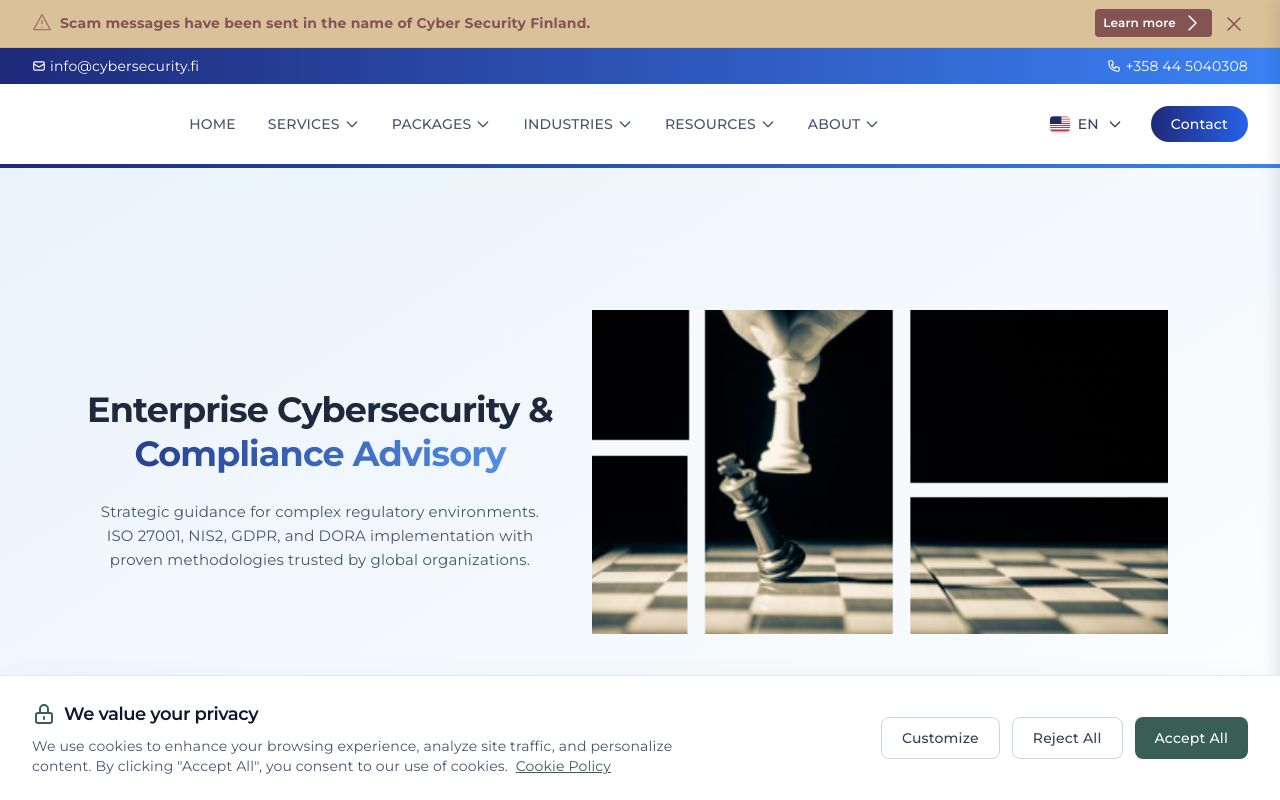
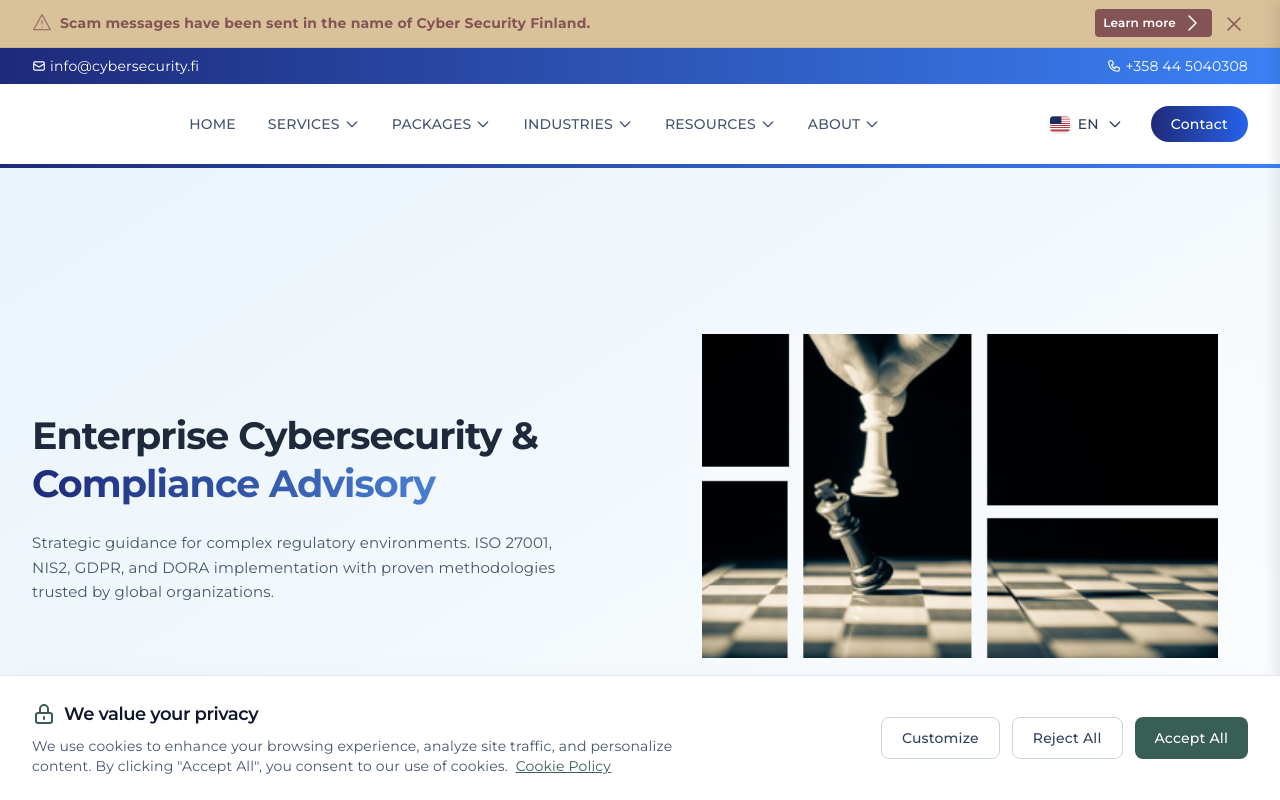
Before and after one commit to BitaYeganeh/CS-V5, an Astro site: page / in a window 1280 px wide. Shown: the top 800 px of the page. Built offline with nearby package versions, Linux system fonts and the light colour scheme; Astro itself is replaced by a stand-in of ours.

Commit message:
home-hero changed

```diff
--- a/src/pages/index.astro
+++ b/src/pages/index.astro
@@ -266,7 +266,7 @@ const latestResources = [
 
 <!-- Hero Section -->
 <section class="bg-gradient-to-br from-blue-50 to-white text-slate-900 md:min-h-screen flex items-center relative overflow-hidden">
-  <div class="relative z-10 max-w-7xl mx-auto px-4 sm:px-6 lg:px-8 w-full py-12 md:py-16 -mt-4 md:mt-0">
+  <div class="relative z-10 max-w-7xl mx-auto px-4 sm:px-6 lg:px-8 w-full py-2 md:py-4 -mt-4 md:mt-0">
 
     <!-- Mobile layout (stacked vertically) -->
     <div class="flex flex-col items-center justify-center gap-6 mb-12 md:hidden">
@@ -285,21 +285,21 @@ const latestResources = [
       <div class="grid md:grid-cols-2 gap-12 lg:gap-16 items-center">
 
         <!-- Left Side: Content -->
-        <div class="text-center">
+        <div class="text-center md:text-left">
 
-          <!-- Title with Montserrat font, 35px size on desktop -->
-          <h1 class="font-bold tracking-tight mb-6 leading-tight text-center md:-mt-16"
-              style="font-family: 'Montserrat', sans-serif; font-size: 35px;">
+          <!-- Title with Montserrat font - CENTERED ON MOBILE, LEFT ON DESKTOP -->
+          <h1 class="font-bold tracking-tight mb-6 leading-tight text-center md:text-left md:-mt-2"
+              style="font-family: 'Montserrat', sans-serif; font-size: 38px;">
             <div>Enterprise Cybersecurity &</div>
             <div class="bg-gradient-to-r from-[#1E2A7A] to-[#60A5FA] bg-clip-text text-transparent">
               Compliance Advisory
             </div>
           </h1>
 
-          <!-- Subtitle text with 15px size -->
-          <p class="text-slate-600 max-w-md mx-auto leading-relaxed"
+          <!-- Subtitle text - CENTERED ON MOBILE, LEFT ON DESKTOP -->
+          <p class="text-slate-600 leading-relaxed text-center md:text-left"
              style="font-family: 'Montserrat', sans-serif; font-size: 15px;">
-            Strategic guidance for complex regulatory environments. ISO 27001, NIS2, GDPR, and DORA implementation with proven methodologies trusted by global organizations.
+            Strategic guidance for complex regulatory environments. ISO 27001,<br class="hidden md:block">NIS2, GDPR, and DORA implementation with proven methodologies trusted by global organizations.
           </p>
 
         </div>
@@ -309,14 +309,15 @@ const latestResources = [
           <img
             src="/images/Frame 1-2.png"
             alt="Cybersecurity strategy concept"
-            class="w-full max-w-2xl lg:max-w-3xl mx-auto object-cover -mt-20 -ml-20"
+            class="object-contain -mt-8"
+            style="width: 100%; max-width: 600px; height: auto;"
             loading="eager"
           />
         </div>
 
       </div>
 
-      <!-- Buttons with consistent font -->
+      <!-- Buttons with consistent font - STACKED ON MOBILE, SIDE BY SIDE ON DESKTOP -->
       <div class="flex flex-col sm:flex-row gap-5 sm:gap-8 justify-center mt-10 md:mt-14"
            style="font-family: 'Montserrat', sans-serif;">
 
@@ -342,8 +343,6 @@ const latestResources = [
     </div>
   </div>
 </section>
-
-
 <!-- Trust Bar -->
 <section class="py-8 bg-gradient-to-b from-blue-50/30 to-white overflow-hidden">
   <div class="max-w-7xl mx-auto px-4 sm:px-6 lg:px-8">
```
